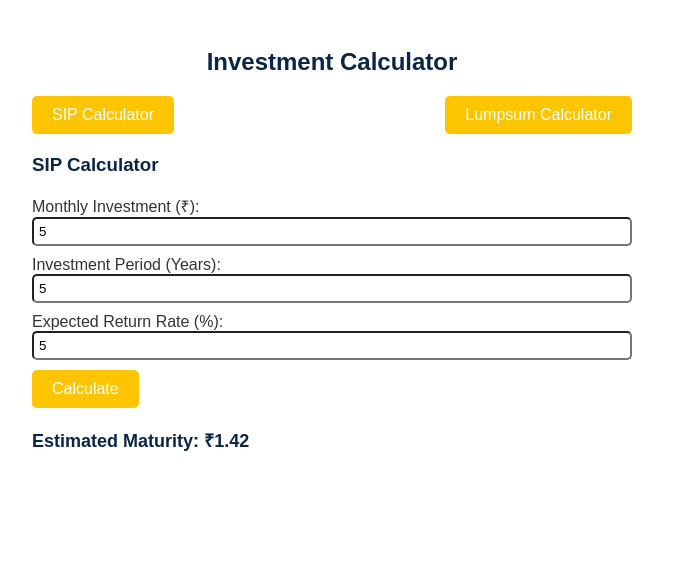
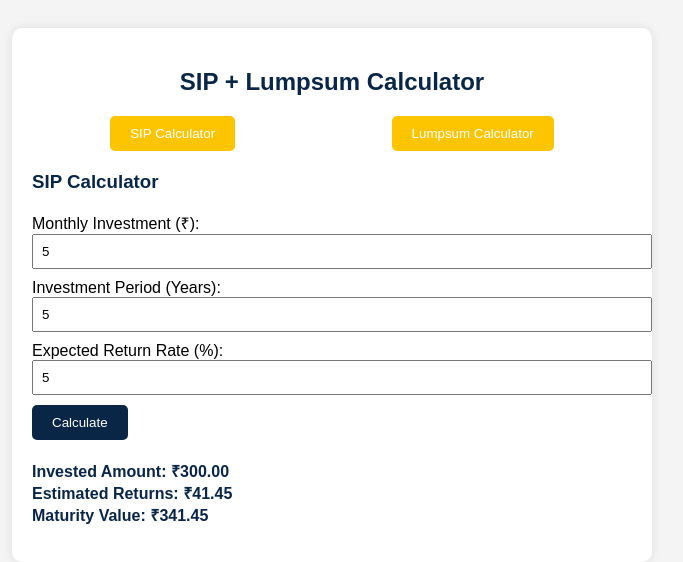
Before and after one commit to anushka-106/sip-calculator, a plain HTML site: page index.html in a window 1280 px wide. Both pictures are taken after typing "5", "5", "5" into the empty fields and a click on the button "Calculate". Shown: the whole page, without its empty margins (308-991 px from the left). Drawn offline with Linux system fonts and the light colour scheme.

Commit message:
Update index.html

```diff
--- a/index.html
+++ b/index.html
@@ -1,34 +1,44 @@
-<!-- 🌟 Enhanced SIP + Lumpsum Calculator with dynamic results and smooth design -->
-<div style="max-width: 600px; margin: auto; font-family: Arial, sans-serif; padding: 20px;">
-  <h2 style="text-align: center; color: #0A2647;">Investment Calculator</h2>
-  <div style="display: flex; justify-content: space-between; margin-bottom: 20px;">
-    <button onclick="showTab('sip')" style="background-color: #FDC500; color: white; padding: 10px 20px; border: none; border-radius: 5px; cursor: pointer; font-size: 16px;">SIP Calculator</button>
-    <button onclick="showTab('lumpsum')" style="background-color: #FDC500; color: white; padding: 10px 20px; border: none; border-radius: 5px; cursor: pointer; font-size: 16px;">Lumpsum Calculator</button>
+<!DOCTYPE html>
+<html lang="en">
+<head>
+  <meta charset="UTF-8">
+  <meta name="viewport" content="width=device-width, initial-scale=1">
+  <title>SIP + Lumpsum Calculator</title>
+</head>
+<body style="font-family: Arial, sans-serif; background-color: #f4f4f4; padding: 20px;">
+  <div style="max-width: 600px; margin: auto; background: white; padding: 20px; border-radius: 10px; box-shadow: 0 0 10px rgba(0,0,0,0.1);">
+    <h2 style="text-align: center; color: #0A2647;">SIP + Lumpsum Calculator</h2>
+
+    <div style="display: flex; justify-content: space-around; margin: 20px 0;">
+      <button onclick="showTab('sip')" style="background-color: #FDC500; color: white; padding: 10px 20px; border: none; border-radius: 5px; cursor: pointer;">SIP Calculator</button>
+      <button onclick="showTab('lumpsum')" style="background-color: #FDC500; color: white; padding: 10px 20px; border: none; border-radius: 5px; cursor: pointer;">Lumpsum Calculator</button>
     </div>
 
-  <div id="sip" style="margin-top: 20px; display:block;">
+    <!-- SIP Calculator -->
+    <div id="sip" style="display: block;">
       <h3 style="color: #0A2647;">SIP Calculator</h3>
-    <label style="font-size: 16px; color: #333;">Monthly Investment (₹): <input type="number" id="sipAmount" style="padding: 5px; width: 100%; border-radius: 5px; margin-bottom: 10px;" /></label><br/>
-    <label style="font-size: 16px; color: #333;">Investment Period (Years): <input type="number" id="sipYears" style="padding: 5px; width: 100%; border-radius: 5px; margin-bottom: 10px;" /></label><br/>
-    <label style="font-size: 16px; color: #333;">Expected Return Rate (%): <input type="number" id="sipRate" style="padding: 5px; width: 100%; border-radius: 5px; margin-bottom: 10px;" /></label><br/>
-    <button onclick="calculateSIP()" style="background-color: #FDC500; color: white; padding: 10px 20px; border: none; border-radius: 5px; cursor: pointer; font-size: 16px;">Calculate</button>
-    <p id="sipResult" style="font-size: 18px; color: #0A2647; margin-top: 20px; font-weight: bold;"></p>
+      <label>Monthly Investment (₹):<br><input type="number" id="sipAmount" style="width: 100%; padding: 8px; margin-bottom: 10px;"></label>
+      <label>Investment Period (Years):<br><input type="number" id="sipYears" style="width: 100%; padding: 8px; margin-bottom: 10px;"></label>
+      <label>Expected Return Rate (%):<br><input type="number" id="sipRate" style="width: 100%; padding: 8px; margin-bottom: 10px;"></label>
+      <button onclick="calculateSIP()" style="background-color: #0A2647; color: white; padding: 10px 20px; border: none; border-radius: 5px;">Calculate</button>
+      <p id="sipResult" style="font-weight: bold; color: #0A2647; margin-top: 20px;"></p>
     </div>
 
-  <div id="lumpsum" style="display:none; margin-top: 20px;">
+    <!-- Lumpsum Calculator -->
+    <div id="lumpsum" style="display: none;">
       <h3 style="color: #0A2647;">Lumpsum Calculator</h3>
-    <label style="font-size: 16px; color: #333;">Investment Amount (₹): <input type="number" id="lumpAmount" style="padding: 5px; width: 100%; border-radius: 5px; margin-bottom: 10px;" /></label><br/>
-    <label style="font-size: 16px; color: #333;">Investment Period (Years): <input type="number" id="lumpYears" style="padding: 5px; width: 100%; border-radius: 5px; margin-bottom: 10px;" /></label><br/>
-    <label style="font-size: 16px; color: #333;">Expected Return Rate (%): <input type="number" id="lumpRate" style="padding: 5px; width: 100%; border-radius: 5px; margin-bottom: 10px;" /></label><br/>
-    <button onclick="calculateLumpsum()" style="background-color: #FDC500; color: white; padding: 10px 20px; border: none; border-radius: 5px; cursor: pointer; font-size: 16px;">Calculate</button>
-    <p id="lumpResult" style="font-size: 18px; color: #0A2647; margin-top: 20px; font-weight: bold;"></p>
+      <label>Investment Amount (₹):<br><input type="number" id="lumpAmount" style="width: 100%; padding: 8px; margin-bottom: 10px;"></label>
+      <label>Investment Period (Years):<br><input type="number" id="lumpYears" style="width: 100%; padding: 8px; margin-bottom: 10px;"></label>
+      <label>Expected Return Rate (%):<br><input type="number" id="lumpRate" style="width: 100%; padding: 8px; margin-bottom: 10px;"></label>
+      <button onclick="calculateLumpsum()" style="background-color: #0A2647; color: white; padding: 10px 20px; border: none; border-radius: 5px;">Calculate</button>
+      <p id="lumpResult" style="font-weight: bold; color: #0A2647; margin-top: 20px;"></p>
     </div>
   </div>
 
   <script>
     function showTab(tab) {
-    document.getElementById('sip').style.display = tab === 'sip' ? 'block' : 'none';
-    document.getElementById('lumpsum').style.display = tab === 'lumpsum' ? 'block' : 'none';
+      document.getElementById('sip').style.display = (tab === 'sip') ? 'block' : 'none';
+      document.getElementById('lumpsum').style.display = (tab === 'lumpsum') ? 'block' : 'none';
     }
 
     function calculateSIP() {
@@ -36,15 +46,40 @@
       const years = parseFloat(document.getElementById('sipYears').value);
       const rate = parseFloat(document.getElementById('sipRate').value) / 100 / 12;
       const n = years * 12;
-    const maturity = amount * ((Math.pow(1 + rate, n) - 1) * (1 + rate));
-    document.getElementById('sipResult').innerText = `Estimated Maturity: ₹${maturity.toFixed(2)}`;
+
+      if (isNaN(amount) || isNaN(years) || isNaN(rate)) {
+        document.getElementById('sipResult').innerText = "Please fill all fields correctly.";
+        return;
+      }
+
+      const maturity = amount * ((Math.pow(1 + rate, n) - 1) / rate) * (1 + rate);
+      const invested = amount * n;
+      const gain = maturity - invested;
+
+      document.getElementById('sipResult').innerHTML =
+        `Invested Amount: ₹${invested.toFixed(2)}<br>` +
+        `Estimated Returns: ₹${gain.toFixed(2)}<br>` +
+        `Maturity Value: ₹${maturity.toFixed(2)}`;
     }
 
     function calculateLumpsum() {
       const amount = parseFloat(document.getElementById('lumpAmount').value);
       const years = parseFloat(document.getElementById('lumpYears').value);
       const rate = parseFloat(document.getElementById('lumpRate').value) / 100;
-    const maturity = amount * Math.pow((1 + rate), years);
-    document.getElementById('lumpResult').innerText = `Estimated Maturity: ₹${maturity.toFixed(2)}`;
+
+      if (isNaN(amount) || isNaN(years) || isNaN(rate)) {
+        document.getElementById('lumpResult').innerText = "Please fill all fields correctly.";
+        return;
+      }
+
+      const maturity = amount * Math.pow(1 + rate, years);
+      const gain = maturity - amount;
+
+      document.getElementById('lumpResult').innerHTML =
+        `Invested Amount: ₹${amount.toFixed(2)}<br>` +
+        `Estimated Returns: ₹${gain.toFixed(2)}<br>` +
+        `Maturity Value: ₹${maturity.toFixed(2)}`;
     }
   </script>
+</body>
+</html>
```
Lines whose indentation alone changed are shown as unchanged.
